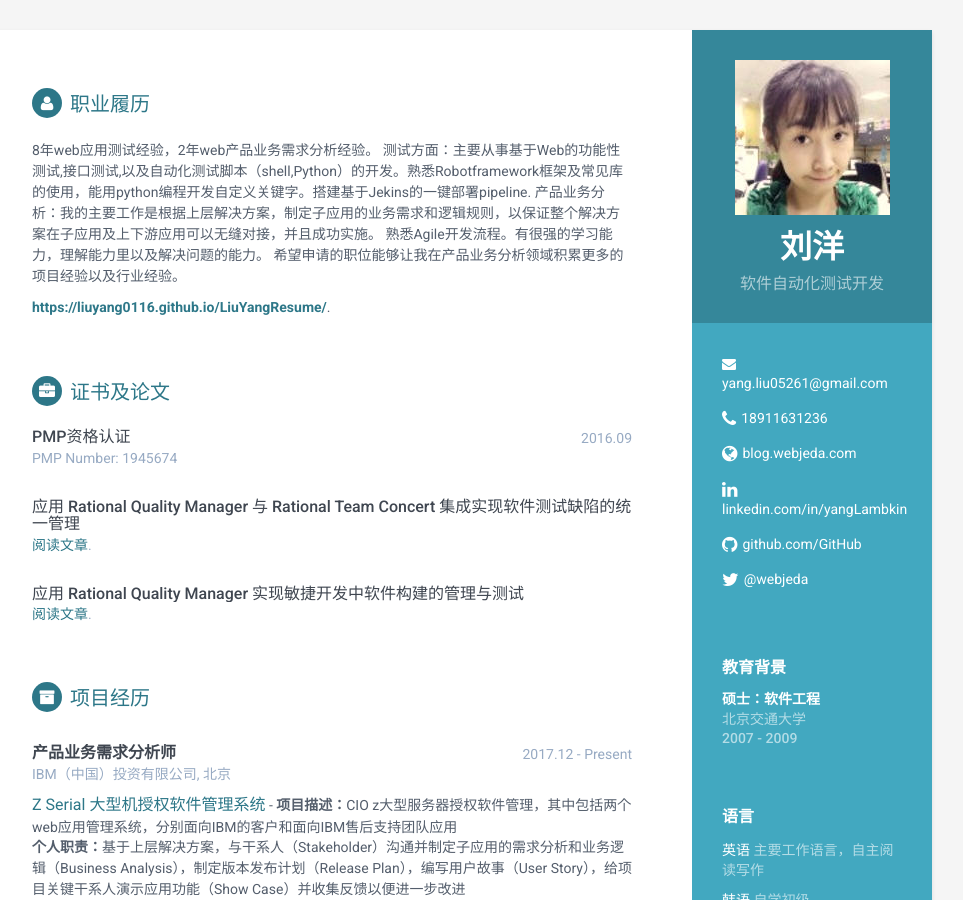
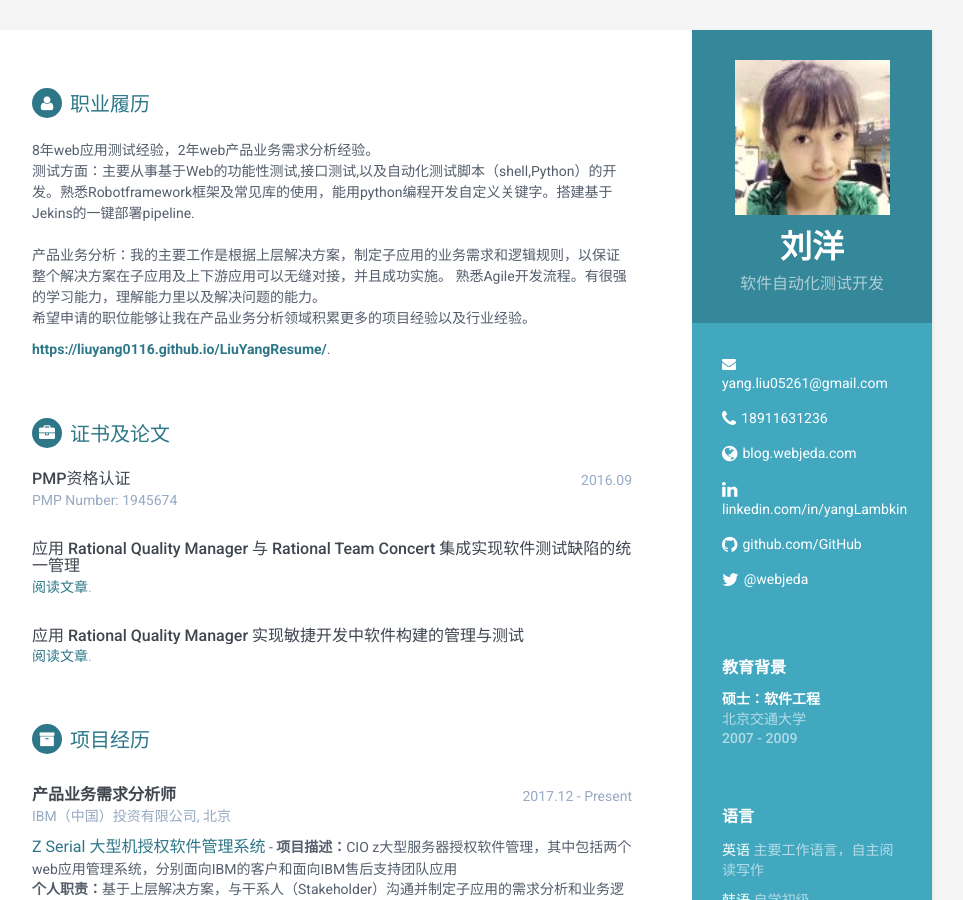
Before and after one commit to liuyang0116/LiuYangResume_EN, a Jekyll site: the page built from index.html, in a window 1280 px wide and 900 px high. Shown: the whole window, without its empty margins (188-1151 px from the left). Built offline with Jekyll 4.4.1, drawn with Linux system fonts in a browser that asks for light colours.

```diff
--- a/_includes/carrier-profile.html
+++ b/_includes/carrier-profile.html
@@ -3,9 +3,9 @@
 <div class="summary">
     <p>
 	8年web应用测试经验，2年web产品业务需求分析经验。
-	测试方面：主要从事基于Web的功能性测试,接口测试,以及自动化测试脚本（shell,Python）的开发。熟悉Robotframework框架及常见库的使用，能用python编程开发自定义关键字。搭建基于Jekins的一键部署pipeline.
-	产品业务分析：我的主要工作是根据上层解决方案，制定子应用的业务需求和逻辑规则，以保证整个解决方案在子应用及上下游应用可以无缝对接，并且成功实施。
-	熟悉Agile开发流程。有很强的学习能力，理解能力里以及解决问题的能力。
+	<br>测试方面：主要从事基于Web的功能性测试,接口测试,以及自动化测试脚本（shell,Python）的开发。熟悉Robotframework框架及常见库的使用，能用python编程开发自定义关键字。搭建基于Jekins的一键部署pipeline.</br>
+	<br>产品业务分析：我的主要工作是根据上层解决方案，制定子应用的业务需求和逻辑规则，以保证整个解决方案在子应用及上下游应用可以无缝对接，并且成功实施。
+	熟悉Agile开发流程。有很强的学习能力，理解能力里以及解决问题的能力。</br>
 	希望申请的职位能够让我在产品业务分析领域积累更多的项目经验以及行业经验。
 	</p>
 	<p>
```
